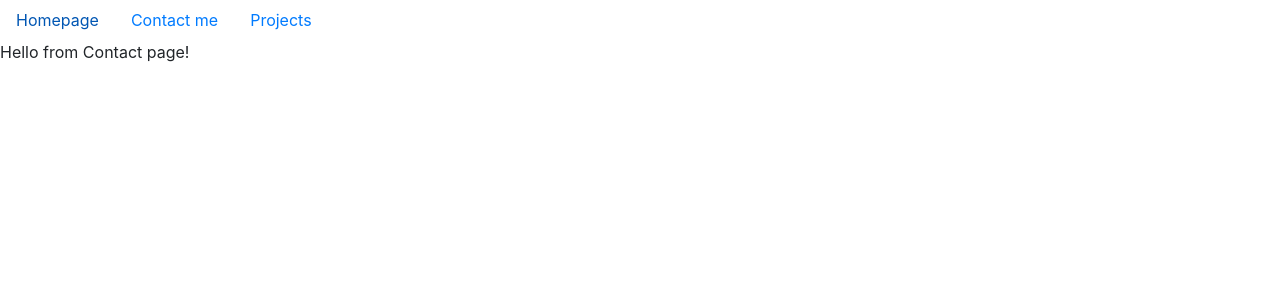
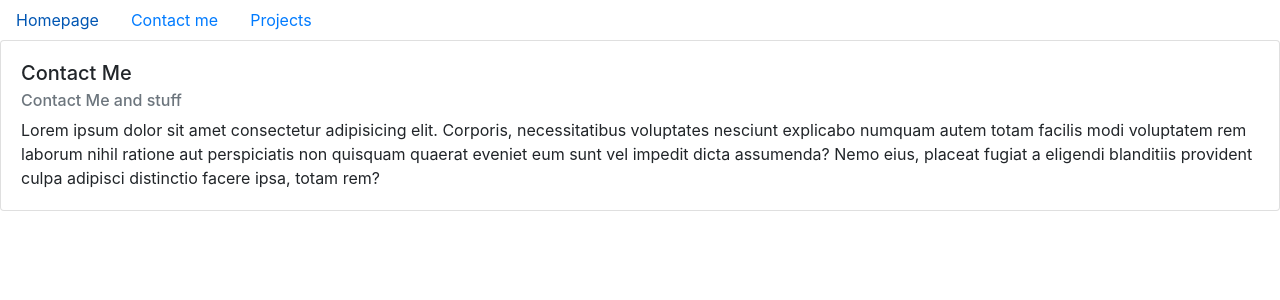
Before and after one commit to MrCartree/Portfolio-React, a React (Create React App) app: page /contact in a window 1280 px wide. Shown: the top 300 px of the page. Built offline with nearby package versions, Linux system fonts and the light colour scheme.

Commit message:
changed contact page a bit.

```diff
--- a/src/pages/Contact.jsx
+++ b/src/pages/Contact.jsx
@@ -3,7 +3,13 @@ import React from "react";
 function Contact(){
     return(
         <div>
-            <p>Hello from Contact page!</p>
+            <div className="card">
+                <div className="card-body">
+                    <h5 className="card-title">Contact Me</h5>
+                    <h6 className="card-subtitle mb-2 text-muted">Contact Me and stuff</h6>
+                    <p className="card-text">Lorem ipsum dolor sit amet consectetur adipisicing elit. Corporis, necessitatibus voluptates nesciunt explicabo numquam autem totam facilis modi voluptatem rem laborum nihil ratione aut perspiciatis non quisquam quaerat eveniet eum sunt vel impedit dicta assumenda? Nemo eius, placeat fugiat a eligendi blanditiis provident culpa adipisci distinctio facere ipsa, totam rem?</p>
+                </div>
+            </div>
         </div>
     )
 }
```
